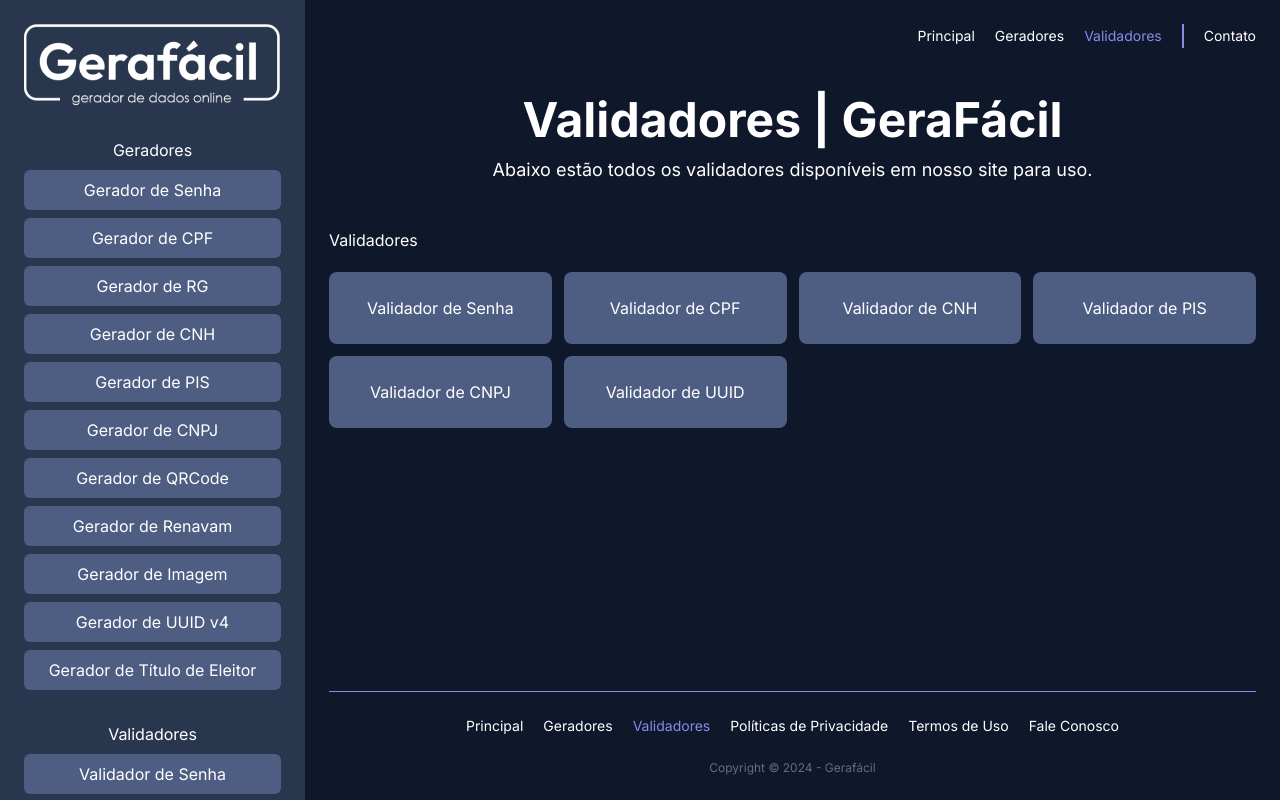
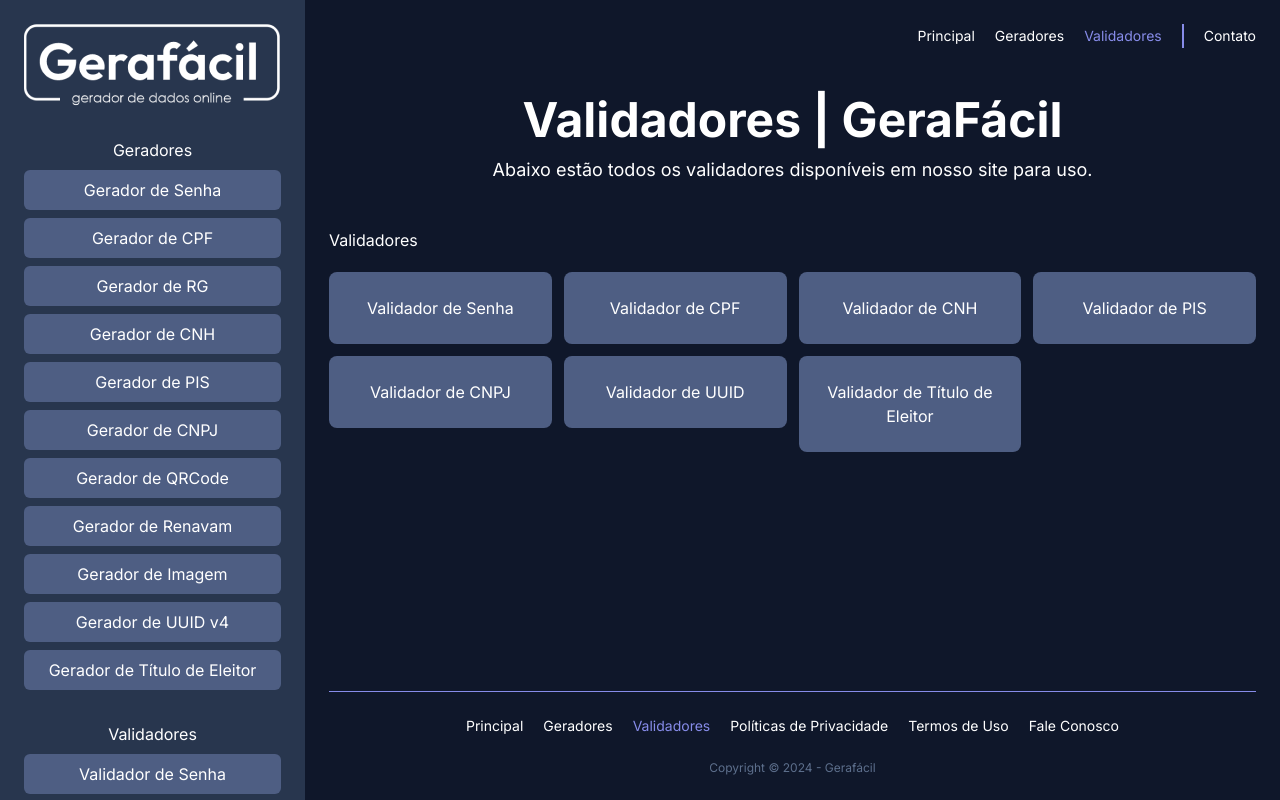
Before and after one commit to awa-minds/gera-facil, a Next.js app: page /validadores in a window 1280 px wide. Built offline with nearby package versions, Linux system fonts and the light colour scheme.

Commit message:
feat: inclusão na sidebar do titulo de eleitor
inclusão na sidebar do titulo de eleitor

```diff
--- a/src/app/page.tsx
+++ b/src/app/page.tsx
@@ -78,6 +78,10 @@
             href="/validadores/validador-uuid"
             title="Validador de UUID"
           />
+          <CardPlus
+            href="/validadores/validador-titulo-eleitor"
+            title="Validador de Título de Eleitor"
+          />
         </div>
         <h3>Strings e Funções</h3>
         <div className="mt-2 grid gap-3 md:grid-cols-2 lg:grid-cols-3 xl:grid-cols-4">
--- a/src/app/validadores/page.tsx
+++ b/src/app/validadores/page.tsx
@@ -46,6 +46,10 @@
             href="/validadores/validador-uuid"
             title="Validador de UUID"
           />
+          <CardPlus
+            href="/validadores/validador-titulo-eleitor"
+            title="Validador de Título de Eleitor"
+          />
         </div>
       </div>
     </div>
--- a/src/components/Sidebar/index.tsx
+++ b/src/components/Sidebar/index.tsx
@@ -60,6 +60,9 @@
         <DynamicLink href="/validadores/validador-uuid">
           Validador de UUID
         </DynamicLink>
+        <DynamicLink href="/validadores/validador-titulo-eleitor">
+          Validador de Título de Eleitor
+        </DynamicLink>
       </div>
       <div>
         <span>Strings e Funções</span>
```
